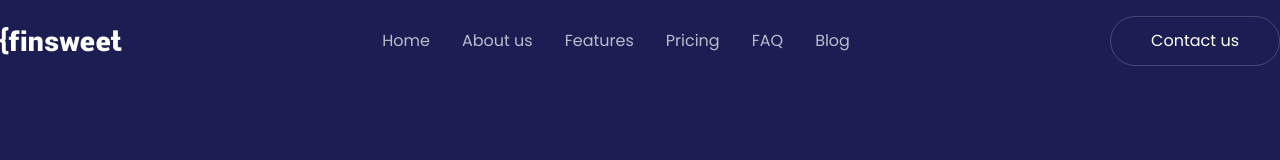
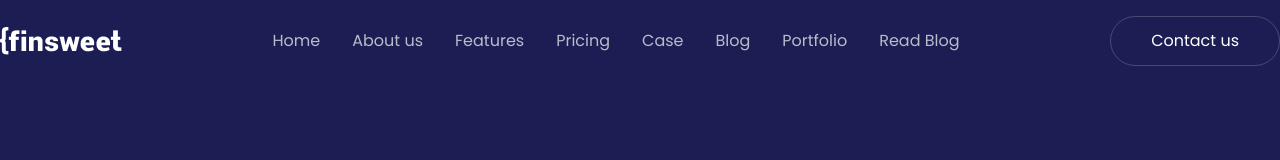
Before and after one commit to abdunnoorfaheem/finsweetreact, a React (Vite) app: page / in a window 1280 px wide. Shown: the top 160 px of the page. Built offline with nearby package versions, Linux system fonts and the light colour scheme; the HTML template or start-up script is replaced by a standard one.

Commit message:
file fixes and link pages

```diff
--- a/src/App.jsx
+++ b/src/App.jsx
@@ -19,7 +19,7 @@ function App() {
         <Route path="/" element={<RootLayout />}>
           <Route index element={<Home />} />
           <Route path='/pricing' element={<Pricing/>} />
-          <Route path='/feature' element={<Features/>} />
+          <Route path='/features' element={<Features/>} />
           <Route path='/about' element={<About/>} />
           <Route path='/work' element={<Work/>} />
           <Route path='/read' element={<ReadCase/>} />
--- a/src/components/layouts/Header.jsx
+++ b/src/components/layouts/Header.jsx
@@ -28,8 +28,10 @@ const Header = () => {
                 <li className="text-senary hover:text-white transition"><Link to="/about">About us</Link></li>
                 <li className="text-senary hover:text-white transition"><Link to="/features">Features</Link></li>
                 <li className="text-senary hover:text-white transition"><Link to="/pricing">Pricing</Link></li>
-                <li className="text-senary hover:text-white transition"><Link to="/faq">FAQ</Link></li>
+                <li className="text-senary hover:text-white transition"><Link to="/read">Case</Link></li>
                 <li className="text-senary hover:text-white transition"><Link to="/blog">Blog</Link></li>
+                <li className="text-senary hover:text-white transition"><Link to="/work">Portfolio</Link></li>
+                <li className="text-senary hover:text-white transition"><Link to="/readblog">Read Blog</Link></li>
               </ul>
 
               {/* Desktop Button */}
```
